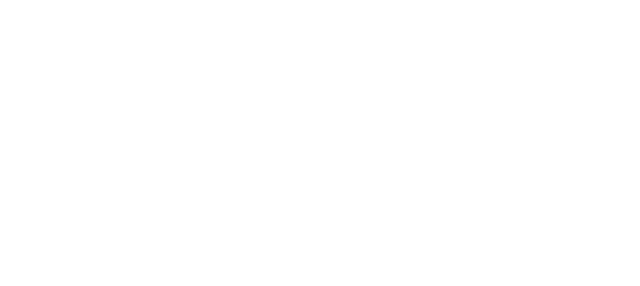
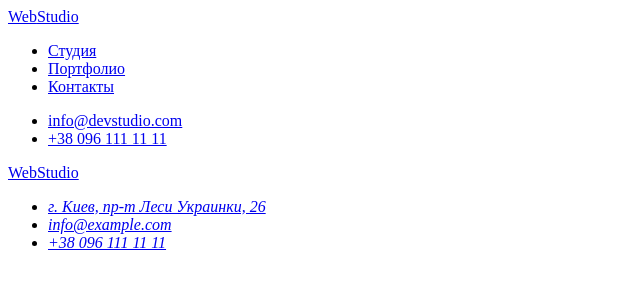
Before and after one commit to Vladyslav-Kruchok/goit-markup-hw-02, a plain HTML site: page portfolio.html in a window 1280 px wide. Shown: the whole page, without its empty margins (0-640 px from the left). Drawn offline with Linux system fonts and the light colour scheme.

Commit message:
Update portfolio.html
Add:
2. Header
3. Footer

```diff
--- a/portfolio.html
+++ b/portfolio.html
@@ -9,10 +9,37 @@
 </head>
 <body>
     <!-- web-studio-header -->
-    <header></header>
+    <header>
+        <!-- web-stud-logo-txt-->
+        <a href="#">Web<span>Studio</span></a>
+        <!-- web-stud-menu -->
+        <nav>
+            <ul>
+                <li><a href="#">Студия</a></li>
+                <li><a href="#">Портфолио</a></li>
+                <li><a href="#">Контакты</a></li>
+            </ul>
+        </nav>
+        <!-- web-stud-contacts -->
+        <ul>
+            <li><a href="mailto:info@devstudio.com">info@devstudio.com</a></li>
+            <li><a href="tel:+380961111111">+38 096 111 11 11</a></li>
+        </ul>
+    </header>
     <!-- web-stud-main-section -->
     <main></main>
     <!-- web-stud-footer -->
-    <footer></footer>
+    <footer>
+        <!-- web-stud-logo-txt-->
+        <a href="#">Web<span>Studio</span></a>
+        <!-- web-stud-footer-contacts -->
+        <address>
+            <ul>
+                <li><a href="https://goo.gl/maps/doZ5ESJiCeNLyXiL8" target="_blank" rel="noopener noreferrer">г. Киев, пр-т Леси Украинки, 26</a></li>
+                <li><a href="mailto:info@example.com">info@example.com</a></li>
+                <li><a href="tel:+380961111111">+38 096 111 11 11</a></li>
+            </ul>
+        </address>
+    </footer>
 </body>
 </html>
```
